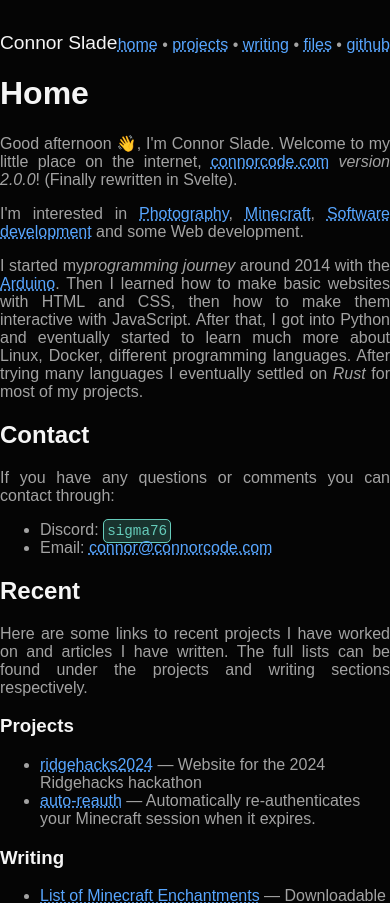
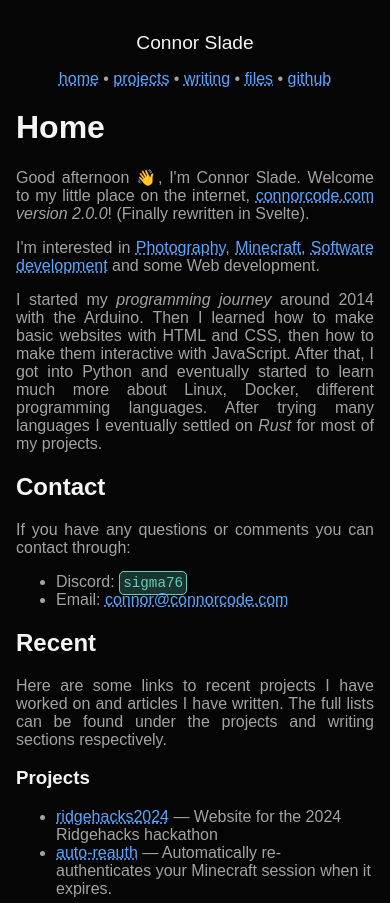
Before and after one commit to connorslade/connorcode, a SvelteKit app: page / in a window 390 px wide. Shown: the top 903 px of the page. Built offline with nearby package versions, Linux system fonts and the light colour scheme.

Commit message:
Fix layout on mobile

```diff
--- a/src/routes/+layout.svelte
+++ b/src/routes/+layout.svelte
@@ -1,6 +1,7 @@
 <script lang="ts">
 	import Link from '$lib/Link.svelte';
 	import { GITHUB, VERSION } from '$lib/consts';
+
 	import '../styles/main.scss';
 </script>
 
@@ -44,8 +45,8 @@
 	.nav {
 		display: flex;
 		justify-content: space-between;
-		align-items: flex-end;
 		margin-top: 2rem;
+		flex-wrap: wrap;
 
 		& .name {
 			margin: 0;
@@ -67,4 +68,15 @@
 	.footer {
 		margin-bottom: 1.5em;
 	}
+
+	@media (width <= 510px) {
+		.nav {
+			align-items: center;
+			flex-flow: column;
+
+			& .name {
+				margin-bottom: 1rem;
+			}
+		}
+	}
 </style>
--- a/src/routes/+page.svelte
+++ b/src/routes/+page.svelte
@@ -1,5 +1,4 @@
 <script lang="ts">
-	import Admonition from '$lib/Admonition.svelte';
 	import Head from '$lib/Head.svelte';
 	import Link from '$lib/Link.svelte';
 
@@ -32,11 +31,11 @@
 </p>
 
 <p>
-	I started my<em>programming journey</em> around 2014 with the
-	<a href="https://www.arduino.cc">Arduino</a>. Then I learned how to make basic websites with HTML
-	and CSS, then how to make them interactive with JavaScript. After that, I got into Python and
-	eventually started to learn much more about Linux, Docker, different programming languages. After
-	trying many languages I eventually settled on <em>Rust</em> for most of my projects.
+	I started my <em>programming journey</em> around 2014 with the Arduino. Then I learned how to make
+	basic websites with HTML and CSS, then how to make them interactive with JavaScript. After that, I
+	got into Python and eventually started to learn much more about Linux, Docker, different
+	programming languages. After trying many languages I eventually settled on <em>Rust</em> for most of
+	my projects.
 </p>
 
 <h2>Contact</h2>
--- a/src/routes/writing/[...article]/+page.svelte
+++ b/src/routes/writing/[...article]/+page.svelte
@@ -11,7 +11,7 @@
 
 <h1 class="title">Using libmpv in Rust</h1>
 
-<p class="date">published 07/09/2023 &bull; 206 words &bull; 2m reading time</p>
+<span class="date">published 07/09/2023 &bull; 206 words &bull; 2m reading time</span>
 
 <p>
 	I recently finish a project I had been wanting to work on for a long time (<a href=""
--- a/src/styles/main.scss
+++ b/src/styles/main.scss
@@ -17,7 +17,7 @@
 	color: var(--text-color);
 	font-family: sans-serif;
 
-	margin: 0;
+	margin: 0 1rem 0 1rem;
 }
 
 p {
```
